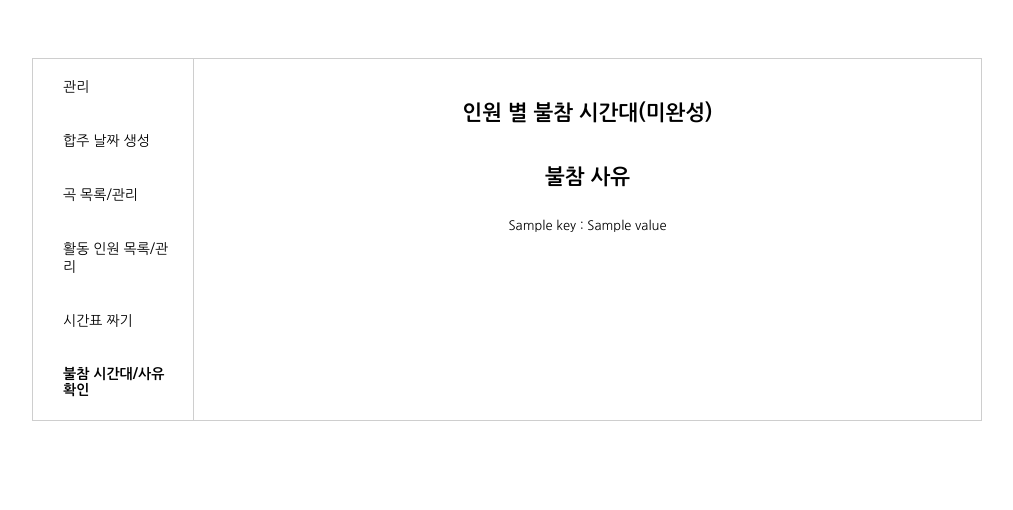
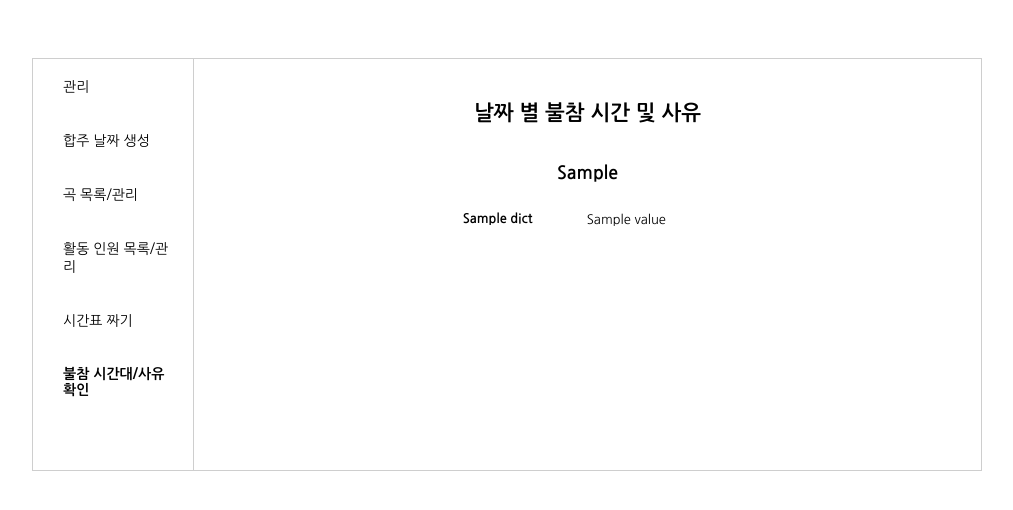
Before and after one commit to john8707/banhyang-web2, a Django app: template banhyang/practice/templates/who_is_not_coming.html in a window 1280 px wide. Shown: the part 130-640 px from the top of the page, without its empty margins (133-1146 px from the left). Run offline with Django 3.2, Linux system fonts and the light colour scheme; the template is opened without the code that fills it: most values are stand-ins (such as "Sample title", 1, 10 or a date in 2020); parts of the project's set-up code (start-up, migrations or seed data) failed here and were passed over.

Commit message:
UPDATE 불참 시간, 사유 날짜별로 통합, 디자인 개선

```diff
--- a/banhyang/core/static/css/core.css
+++ b/banhyang/core/static/css/core.css
@@ -127,6 +127,25 @@ a, a:visited{
     font-size: 13px;
 }
 
+
+.setting_label{
+    width: auto;
+    font-weight: bold;
+    margin-top: 6px;
+    float: left;
+    width: 45%;
+    text-align: right;
+}
+
+.setting_input{
+    padding: 0 15px;
+    margin-left: 48%;
+    margin-bottom: 7px;
+    text-align: left;
+    max-width: 48%;
+}
+
+
 .practice_field{
     margin-bottom: 40px;
 }
@@ -241,7 +260,8 @@ a, a:visited{
         text-align: center;
     }
 
-}
+
+    }
 
 
 @media (min-width: 769) { /* 데스크탑 환경 */ }
--- a/banhyang/practice/schedule.py
+++ b/banhyang/practice/schedule.py
@@ -38,8 +38,9 @@ def preprocessing():
     unavailable_objects = Apply.objects.filter(schedule_id__in=practiceId_list).exclude(not_available=-1)
 
 
-    # 합주 id : 합주 날짜 dict
-    practiceId_to_date = {x.id: x.date.strftime('%Y/%m/%d') for x in practice_objects}
+    # 합주 id : 합주 날짜 dict -> 09월 21일(목) 형식
+    from .views import weekday_dict
+    practiceId_to_date = {x.id: x.date.strftime('%m월%d일'.encode('unicode-escape').decode()).encode().decode('unicode-escape')  + weekday_dict(x.date.weekday()) for x in practice_objects}
 
     # 곡 id : 곡 이름 dict
     songId_to_name = {x.id : x.songname for x in songs_objects}
--- a/banhyang/practice/templates/who_is_not_coming.html
+++ b/banhyang/practice/templates/who_is_not_coming.html
@@ -10,27 +10,35 @@
         <div><a href="{% url 'who_is_not_coming' %}" class="nav_link_selected">불참 시간대/사유 확인</a></div>
     </nav>
 
-    <div class="setting_form">
-        <div class="setting_description">인원 별 불참 시간대(미완성)</div>
+    <div class="setting_form" style="padding-bottom: 50px;">
+        <div class="setting_description">날짜 별 불참 시간 및 사유</div>
+        {% if when_and_why %}
+        {% for d, dict in when_and_why.items %}
+        <div class="setting_description" style="font-size: 18px;">
+            {{d}}
+        </div>
+        {% for name, value in dict.items %}
+        <div class="" style="margin-bottom: 5px;">
 
-        <div>
+            <div class="setting_label mt0" style="float: left; width: 43%;">
+                {{name}}
+            </div>
 
-            {% if NA %}
-            {% for key, value in NA.items %}
-            {{key}} : {{value}} <br>
-            {% endfor %}
-            {% endif %}
+            <div class="setting_input">
+                {{value}}
+            </div>
         </div>
 
-        <div class="setting_description">불참 사유</div>
-        <div>
+        {% endfor %}
+        {% endfor %}
 
-            {% if why %}
-            {% for key, value in why.items %}
-            {{key}} : {{value}} <br>
-            {% endfor %}
-            {% endif %}
-        </div>
+
+        {% else %}
+        <div class="">예정된 합주가 없거나 아직 아무도 제출하지 않았습니다. :)</div>
+
+        {% endif %}
+
+
 
     </div>
 </div>
```
Also changed, not shown: banhyang/practice/views.py (+56 -21 lines).
